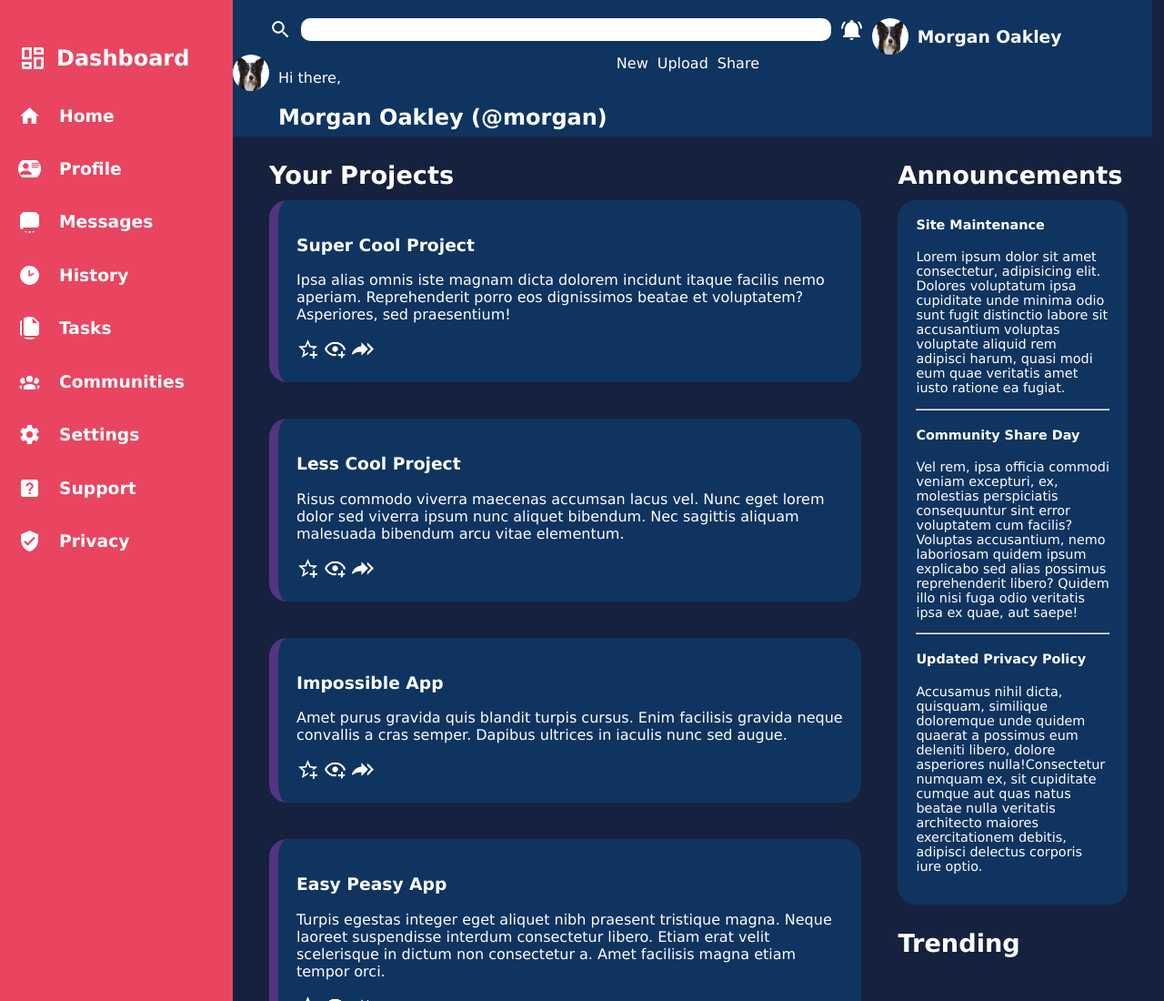
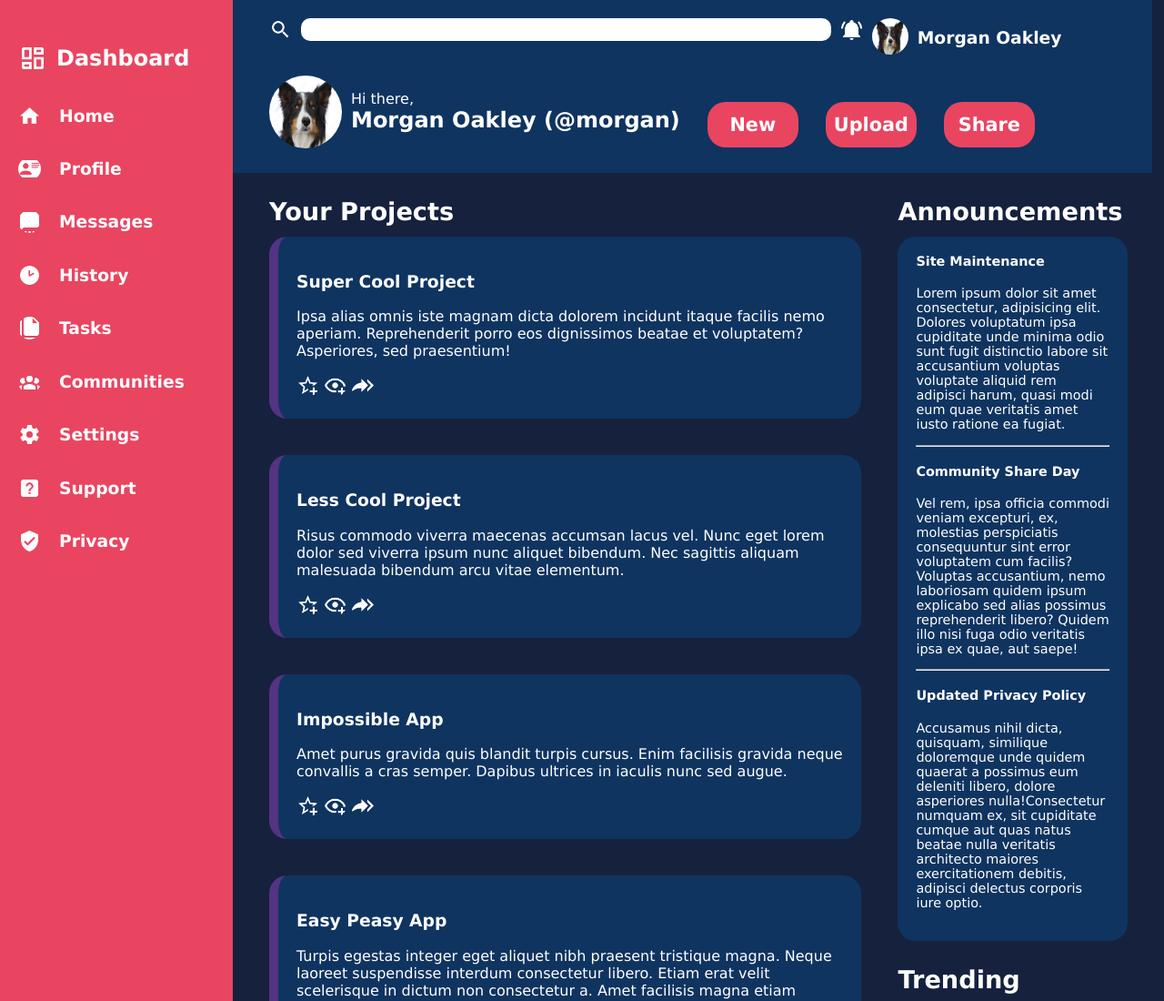
Before and after one commit to Gustav72/Admin-Dashboard, a plain HTML site: page index.html in a window 1280 px wide. Shown: the top 1100 px of the page at 91% size. Drawn offline with Linux system fonts and the light colour scheme.

Commit message:
finish version 1 of Admin Dashboard

```diff
--- a/index.html
+++ b/index.html
@@ -61,10 +61,10 @@
                 <h3 id="account-name"">Morgan Oakley</h3>
             </div>
             <div id="hello">
-                <img aria-hidden="true" src="./images/1000_F_220118567_LbGGRgEYUKQPrcK4a6rJafgNApwCm8zx.jpg">
-                <div>
-                    <p>Hi there,</p>
-                    <h2>Morgan Oakley (@morgan)</h2>
+                <img aria-hidden="true" id="big-picture" src="./images/1000_F_220118567_LbGGRgEYUKQPrcK4a6rJafgNApwCm8zx.jpg">
+                <div id="hi-account">
+                    <p id="hi">Hi there,</p>
+                    <h2 id="account">Morgan Oakley (@morgan)</h2>
                 </div>
                 <div class="button">New</div>
                 <div class="button">Upload</div>
--- a/style.css
+++ b/style.css
@@ -50,7 +50,7 @@ body {
 }
 
 .top {
-    height: 150px;
+    height: 190px;
     display: grid;
     grid-template-rows: 1fr 2fr;
     background-color: #0F3460;
@@ -77,6 +77,8 @@ body {
     grid-row: 2 / 3;
     display: flex;
     gap: 10px;
+    padding-left: 40px;
+    margin-top: 20px;
 }
 
 .top:last-child > * {
@@ -171,22 +173,18 @@ img {
 
 }
 
-
-
-
-
 #your-projects {
     position: absolute;
     font-size: 1.7rem;
     font-weight: 900;
-    top: 150px;
+    top: 190px;
 }
 
 #announcements-text {
     position: absolute;
     font-size: 1.7rem;
     font-weight: 900;
-    top: 150px;
+    top: 190px;
 }
 
 #trending-text {
@@ -195,3 +193,37 @@ img {
     top: 700px;
     margin-bottom: 10px;
 }
+
+.button {
+    background-color: #E94560;
+    border-radius: 20px;
+    width: 100px;
+    height: 50px;
+    text-align: center;
+    font-size: 1.3rem;
+    font-weight: bold;
+    display: flex;
+    justify-content: center;
+    align-items: center;
+    align-self: center;
+    margin-left: 20px;
+}
+
+#big-picture {
+    height: 80px;
+    width: 80px;
+    border-radius: 40px;
+}
+
+#hi {
+    margin-bottom: 0px;
+    padding-bottom: 0px;
+}
+
+#account {
+    margin-top: 0px
+}
+
+#hi-account {
+    margin-right: 0;
+}
```
